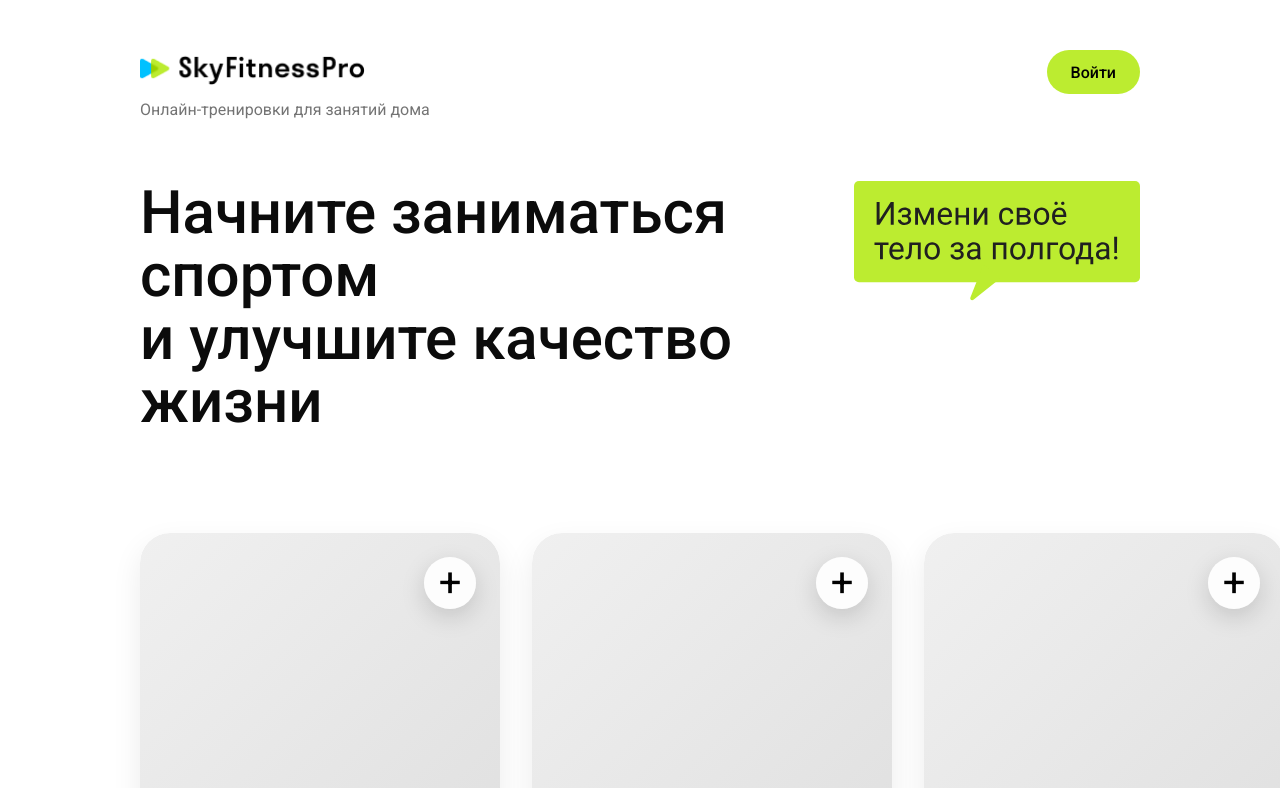
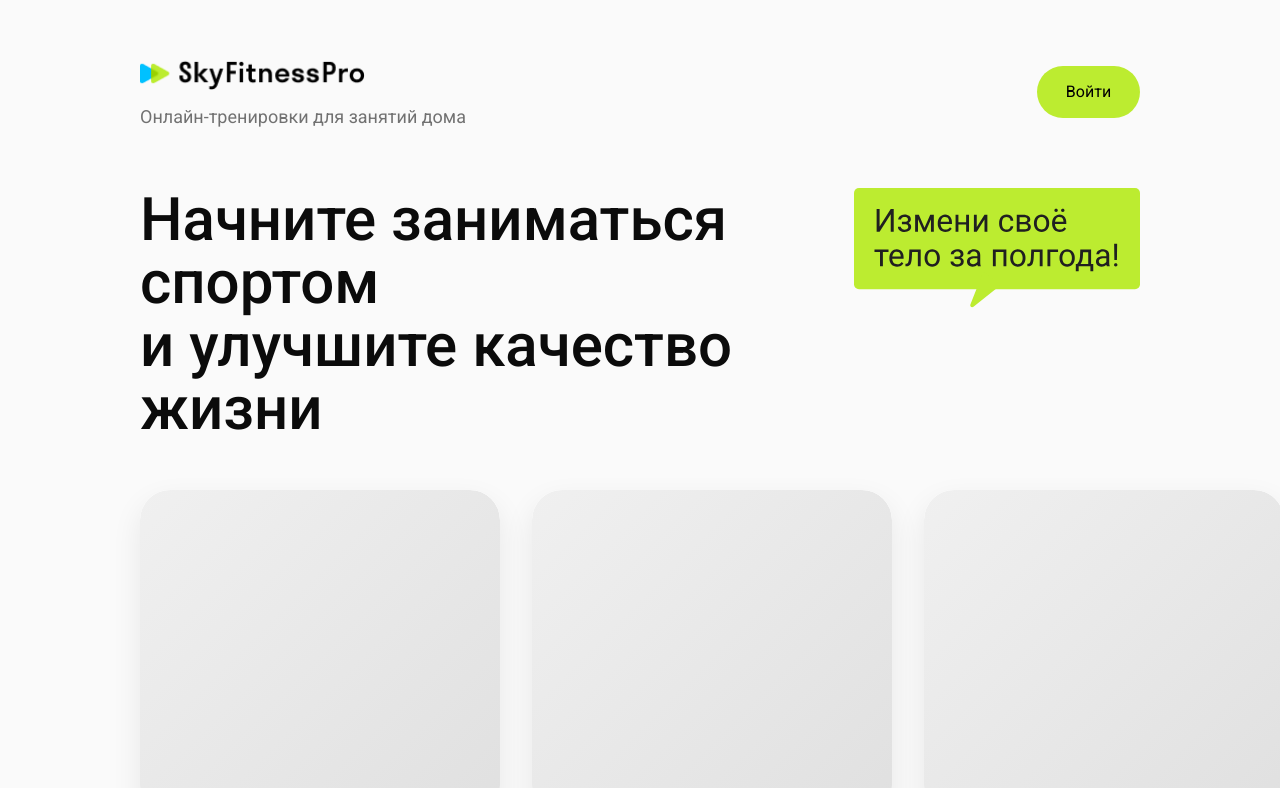
Before and after one commit to x3imal/sky-fitness-pro, a Next.js app: page / in a window 1280 px wide. Shown: the top 788 px of the page. Built offline with nearby package versions, Linux system fonts and the light colour scheme.

Commit message:
add main: ели ели сделал хедер и меин... ито не фак что норм :(

```diff
--- a/app/globals.css
+++ b/app/globals.css
@@ -1,5 +1,5 @@
 :root {
-  --bg: #ffffff;
+  --bg: #FAFAFA;
   --text: #0b0b0b;
   --muted: #6b7280;
   --accent: #bcec30;
@@ -34,7 +34,8 @@ a {
   width: 100%;
   max-width: 1440px;
   margin: 0 auto;
-  padding: 50px 140px;
+  padding: 0 140px;
+    padding-bottom: 50px;
 }
 
 h1 {
--- a/app/layout.tsx
+++ b/app/layout.tsx
@@ -23,8 +23,8 @@ export default function RootLayout({
     return (
         <html lang="ru">
         <body className={roboto.className}>
+        <Header />
         <div className="container">
-            <Header />
             <main>{children}</main>
         </div>
         </body>
--- a/app/page.module.css
+++ b/app/page.module.css
@@ -2,7 +2,7 @@
     display: flex;
     justify-content: space-between;
     align-items: flex-start;
-    margin-bottom: 100px;
+    margin-bottom: 50px;
 }
 
 .hero h1 {
--- a/components/CourseCard/CourseCard.module.css
+++ b/components/CourseCard/CourseCard.module.css
@@ -2,7 +2,7 @@
     width: 360px;
     height: 501px;
     border-radius: 30px;
-    background: #ffffff;
+    background: #FAFAFA;
     box-shadow: 0 12px 30px rgba(0, 0, 0, 0.08);
     overflow: hidden;
     transition: transform 0.18s ease, box-shadow 0.18s ease;
@@ -29,17 +29,17 @@
     width: 100%;
     height: 100%;
     background: linear-gradient(135deg, #f0f0f0 0%, #e0e0e0 100%);
+    border-radius: 30px;
 }
 
 .plusButton {
     position: absolute;
     top: 24px;
     right: 24px;
-    width: 52px;
-    height: 52px;
-    background: rgba(255, 255, 255, 0.92);
+    width: 32px;
+    height: 32px;
+    background: transparent;
     border-radius: 50%;
-    box-shadow: 0 8px 24px rgba(0, 0, 0, 0.15);
     display: flex;
     align-items: center;
     justify-content: center;
@@ -53,9 +53,9 @@
 }
 
 .plus {
-    font-size: 40px;
+    font-size: 26px;
     font-weight: 400;
-    color: #000000;
+    color: transparent;
     line-height: 1;
 }
 
--- a/components/CourseCard/CourseCard.tsx
+++ b/components/CourseCard/CourseCard.tsx
@@ -27,10 +27,9 @@ export function CourseCard({
                         fill
                         sizes="(max-width: 768px) 100vw, 360px"
                         className={styles.courseImage}
-                        priority={false} // или true для первых 2–3 карточек
+                        priority={false}
                     />
                 ) : (
-                    // заглушка, если картинки пока нет
                     <div className={styles.imagePlaceholder} />
                 )}
 
--- a/components/Header/Header.module.css
+++ b/components/Header/Header.module.css
@@ -1,15 +1,43 @@
 .header {
-    position: static;
+    position: sticky;
     top: 0;
+    left: 0;
+    width: 100%;
     z-index: 100;
-    background: rgba(255, 255, 255, 0.94);
+    background: #FAFAFA;
     backdrop-filter: blur(12px);
-    margin-bottom: 60px;
+    margin-bottom: 40px;
+    padding-top: 35px;
 }
 
 .inner {
     display: flex;
     justify-content: space-between;
+    align-items: center;
+
+    width: 100%;
+    max-width: 1440px;
+    margin: 0 auto;
+    padding: 20px 140px;
+
+    box-sizing: border-box;
+}
+
+.logoWrapper {
+    display: flex;
+    flex-direction: column;
+    align-items: flex-start;
+}
+
+.loginBtn {
+    min-width: 103px;
+    height: 52px;
+}
+
+.inner {
+    display: flex;
+    justify-content: space-between;
+
 }
 
 .logoWrapper {
@@ -25,29 +53,9 @@
 }
 
 .logoSub {
-    font-size: 16px;
+    font-size: 18px;
     font-weight: 400;
     color: rgba(0, 0, 0, 0.55);
     line-height: 1.3;
     white-space: nowrap;
 }
-
-.loginBtn {
-    display: inline-flex;
-    align-items: center;
-    justify-content: center;
-    min-width: 103px;
-    height: 52px;
-    padding: 16px 26px;
-    background: #bcec30;
-    color: #000;
-    font-size: 18px;
-    font-weight: 400;
-    border-radius: 999px;
-    text-decoration: none;
-    transition: background 0.2s ease;
-}
-
-.loginBtn:hover {
-    background: #a8d92a;
-}
--- a/components/ui/Button/Button.module.css
+++ b/components/ui/Button/Button.module.css
@@ -5,7 +5,7 @@
     border: none;
     border-radius: 999px;
     font-family: inherit;
-    font-weight: 500;
+    font-weight: 400;
     cursor: pointer;
     transition: background 0.2s ease, transform 0.08s ease, opacity 0.2s ease;
 }
@@ -66,7 +66,8 @@
 }
 
 .size-md {
-    height: 44px;
+    height: 52px;
+    width: 103px;
     padding: 0 24px;
     font-size: 16px;
 }
```
